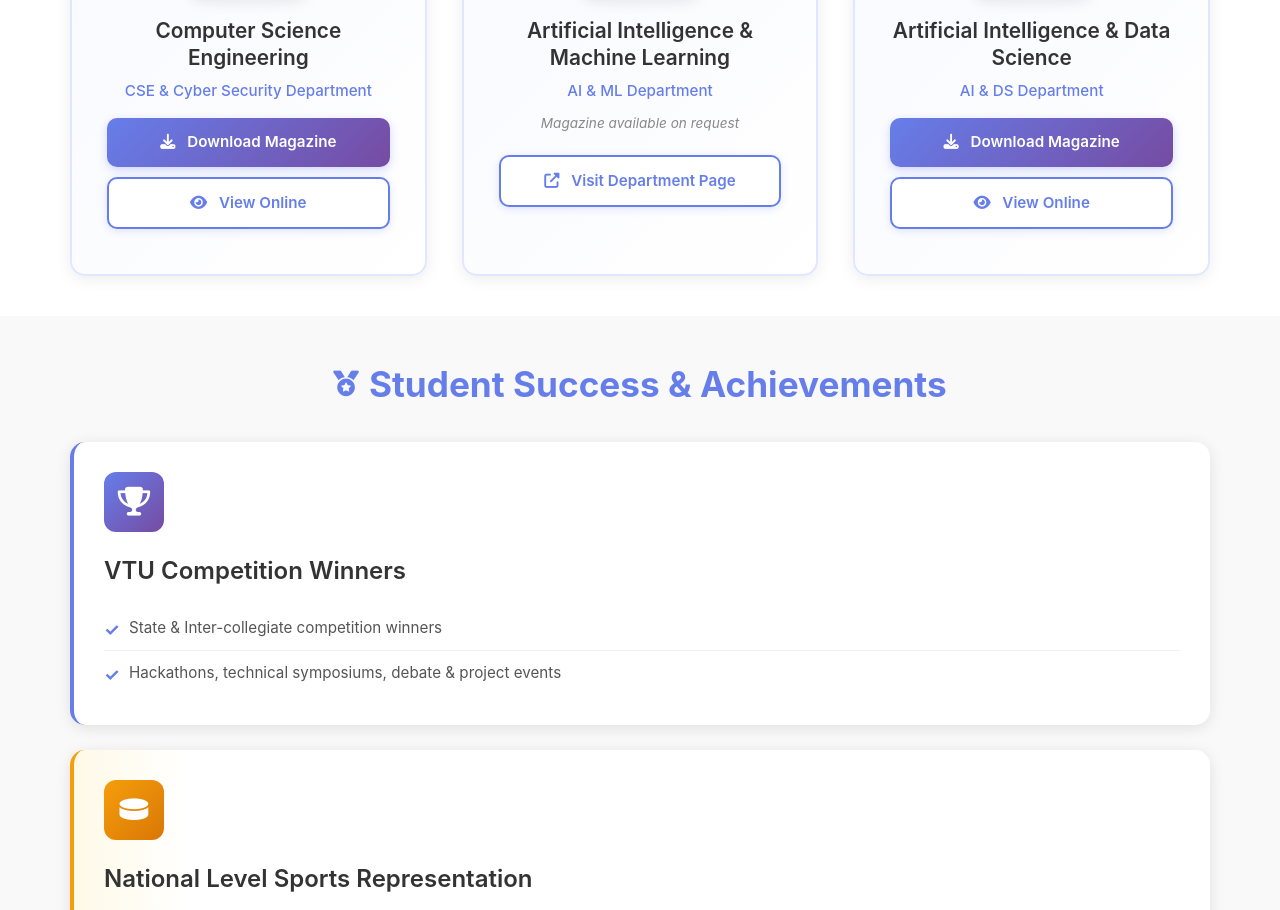
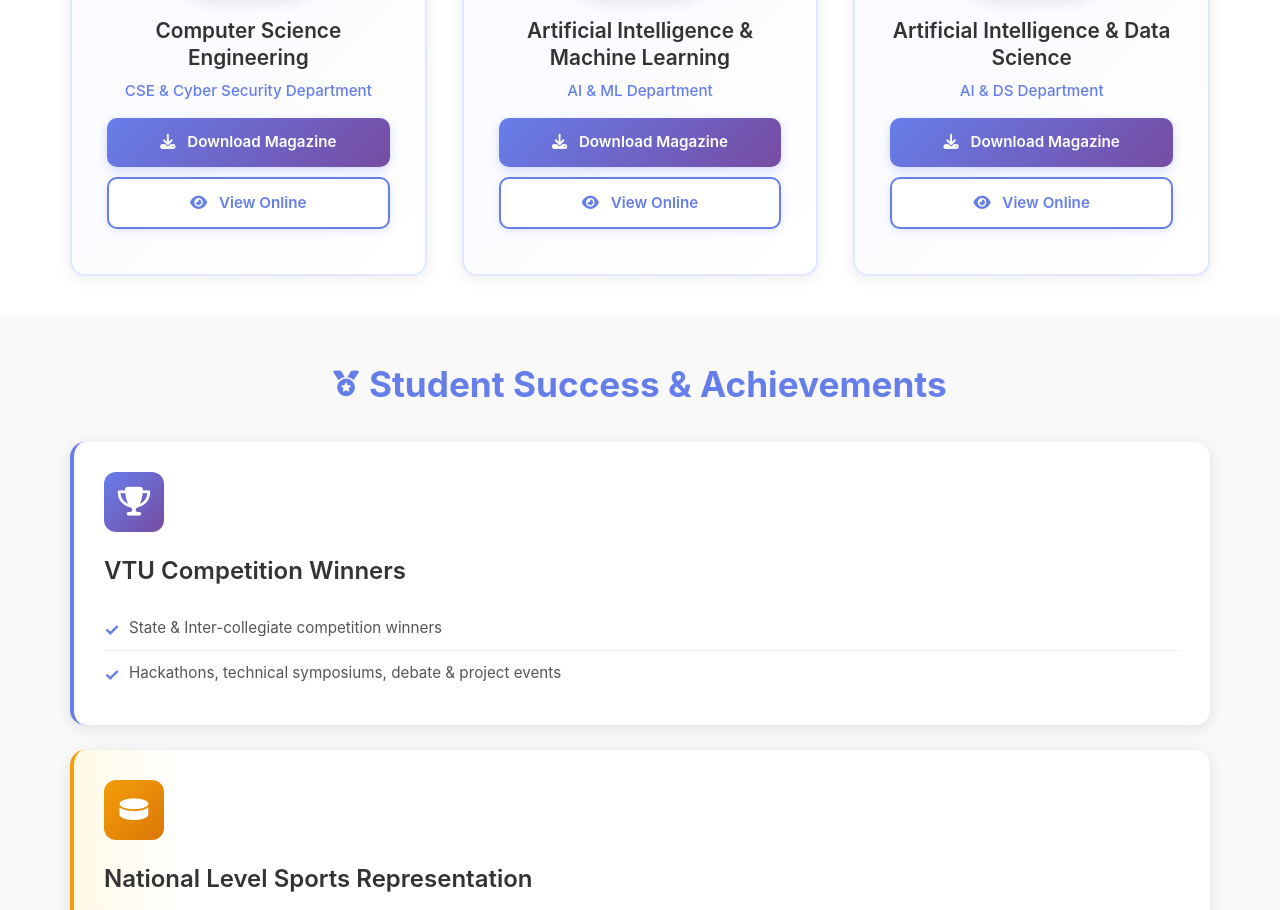
Before and after one commit to Sadhu2005/IIC-Regional-Meet-2025-web, a plain HTML site: page index.html in a window 1280 px wide. Shown: the part 8539-9449 px from the top of the page. Drawn offline with Linux system fonts and the light colour scheme.

Commit message:
Update AIML magazine section to use PDF file instead of web link (file too large for GitHub, needs external hosting)

```diff
--- a/index.html
+++ b/index.html
@@ -460,10 +460,13 @@
                     </div>
                     <h3>Artificial Intelligence & Machine Learning</h3>
                     <p class="magazine-dept">AI & ML Department</p>
-                    <p class="magazine-note">Magazine available on request</p>
-                    <a href="https://www.citcoorg.edu.in/" target="_blank" class="magazine-btn view-btn">
-                        <i class="fas fa-external-link-alt"></i>
-                        Visit Department Page
+                    <a href="magazine/AIML.pdf" target="_blank" class="magazine-btn" download>
+                        <i class="fas fa-download"></i>
+                        Download Magazine
+                    </a>
+                    <a href="magazine/AIML.pdf" target="_blank" class="magazine-btn view-btn">
+                        <i class="fas fa-eye"></i>
+                        View Online
                     </a>
                 </div>
 
```
